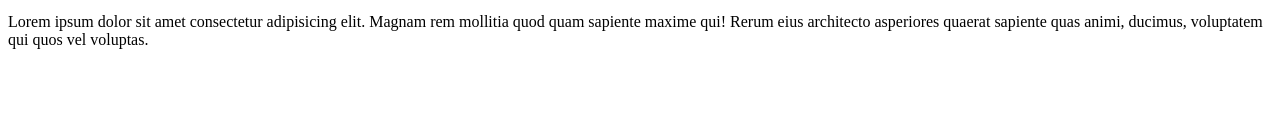
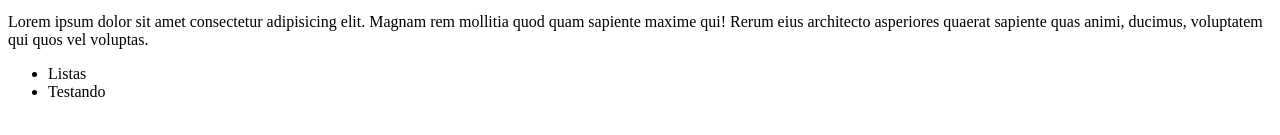
Before and after one commit to PauloHLeme/Ola-Mundo, a plain HTML site: page Site-exemplo/index.html in a window 1280 px wide. Shown: the part 137-272 px from the top of the page. Drawn offline with Linux system fonts and the light colour scheme.

Commit message:
Adicionando listas
Adicionando listas para poder praticar o commit

```diff
--- a/Site-exemplo/index.html
+++ b/Site-exemplo/index.html
@@ -11,5 +11,9 @@
     <hr>
     <p>Lorem ipsum dolor sit, amet consectetur adipisicing elit. Nihil, earum saepe? Quaerat, officiis impedit maxime beatae, aspernatur accusantium blanditiis vel, repellendus explicabo iste reiciendis ipsam repellat similique natus recusandae sit? lorem</p>
     <p>Lorem ipsum dolor sit amet consectetur adipisicing elit. Magnam rem mollitia quod quam sapiente maxime qui! Rerum eius architecto asperiores quaerat sapiente quas animi, ducimus, voluptatem qui quos vel voluptas.</p>
+    <ul>
+        <li>Listas</li>
+        <li>Testando</li>
+    </ul>
 </body>
 </html>
```
